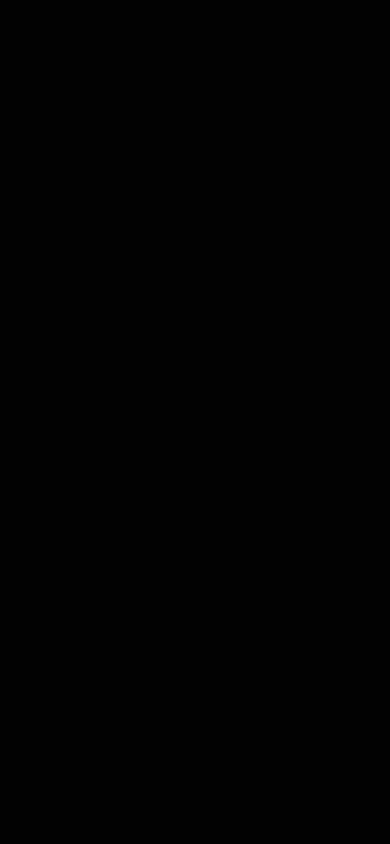
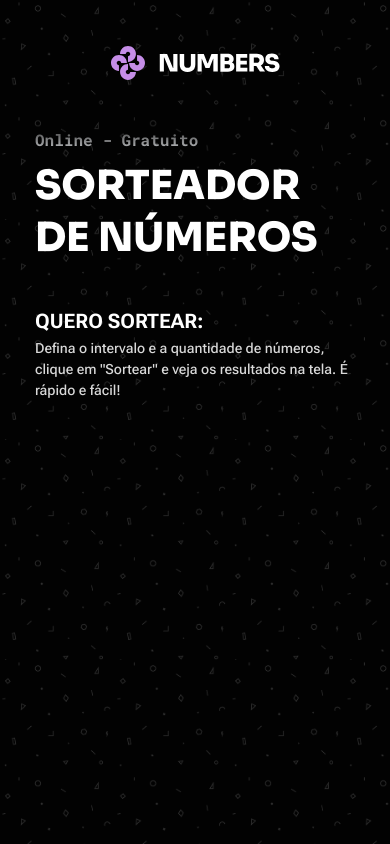
Before and after one commit to Julio-Cesar-Castro/drawer-picker-js, a plain HTML site: page index.html in a window 390 px wide. Drawn offline with Linux system fonts and the light colour scheme.

Commit message:
Header mobile done, start main content

```diff
--- a/index.html
+++ b/index.html
@@ -14,6 +14,31 @@
 </head>
 
 <body>
+  <div id="content">
+    <div class="desktop-only"></div>
+    <div class="content-container">
+      <header>
+        <img src="assets/Icons/logo.svg" alt="Logo escríto number">
+      </header>
+
+      <div class="title-container">
+        <span>Online - Gratuito</span>
+        <h1>Sorteador de números</h1>
+      </div>
+
+      <main>
+        <div class="drawer-picker-paragraph">
+          <h2>Quero sortear:</h2>
+          <span>
+            Defina o intervalo e a quantidade de números,
+            clique em "Sortear" e veja os resultados na tela. É rápido
+            e fácil!
+          </span>
+        </div>
+      </main>
+
+    </div>
+  </div>
   <script src="script.js"></script>
 </body>
 
--- a/styles/global.css
+++ b/styles/global.css
@@ -20,7 +20,7 @@
 
   --gradient-border: #77C0AF 0%, #D1DC97 14.84%, #E9A9B3 32.15%, #D586E0 65.79%, #91A1FA 84.58%;
   --gradient-background: #D586E0 0%, #91A1FA 98.93%;
-  --gradient-content: #C7C9CC 0%, #3D3D3D 100%;
+  --gradient-content: 90deg, #C7C9CC 0%, #3D3D3D 100%;
 
 
   /* Fonts  */
@@ -65,14 +65,6 @@ a {
 }
 
 body {
-  max-width: 120rem;
-  width: 100%;
-  height: 100vh;
-  overflow: hidden;
-
-  display: flex;
-  align-items: center;
-  justify-content: center;
   background-color: var(--background-primary);
 }
 
--- a/styles/layout.css
+++ b/styles/layout.css
@@ -0,0 +1,72 @@
+#content {
+  max-width: 24.375rem;
+  width: 100%;
+  height: 100vh;
+  background-image: url(../assets/images/Shapes.png);
+  background-size: contain;
+}
+
+.content-container {
+  max-width: 24.375rem;
+  width: 100%;
+  margin: 0 auto;
+  padding: 2.75rem 2.1875rem;
+
+  & header {
+    width: 100%;
+    display: flex;
+    align-items: center;
+    justify-content: center;
+  }
+
+  & .title-container {
+
+    margin-top: 2.875rem;
+    display: flex;
+    flex-direction: column;
+    gap: 0.5rem;
+    align-items: start;
+
+    & span {
+      font: var(--overline);
+      background: -webkit-linear-gradient(var(--gradient-content));
+      background-clip: text;
+      color: transparent;
+    }
+
+    & h1 {
+      font: var(--display-medium);
+      color: var(--content-primary);
+      text-transform: uppercase;
+    }
+  }
+
+  & main {
+    width: 100%;
+    margin-top: 2.625rem;
+
+    & .drawer-picker-paragraph {
+      display: flex;
+      flex-direction: column;
+      align-items: start;
+      gap: 0.125rem;
+
+      & h2 {
+        font: var(--label-medium);
+        color: var(--content-primary);
+        text-transform: uppercase;
+      }
+
+      & span {
+        font: var(--paragraph-medium);
+        color: var(--content-tertiary);
+      }
+    }
+  }
+}
+
+@media (width <=90rem) {
+  #content {
+    max-width: 90rem;
+  }
+}
```
